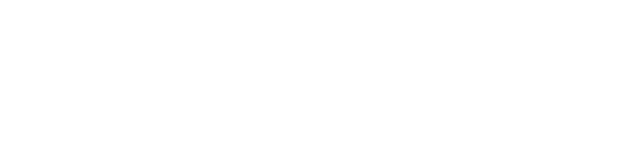
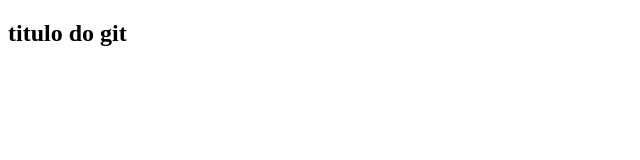
Before and after one commit to JeffersonGuedes/AulaGit, a plain HTML site: page index.html in a window 1280 px wide. Shown: the whole page, without its empty margins (0-640 px from the left). Drawn offline with Linux system fonts and the light colour scheme.

Commit message:
adicionando titulo do corpo

```diff
--- a/index.html
+++ b/index.html
@@ -9,5 +9,10 @@
         <section id="header">
 
         </section>
+        <section id="corpo">
+            <div>
+                <h1>titulo do git </h1>
+            </div>
+        </section>
     </body>
 </html>
```
